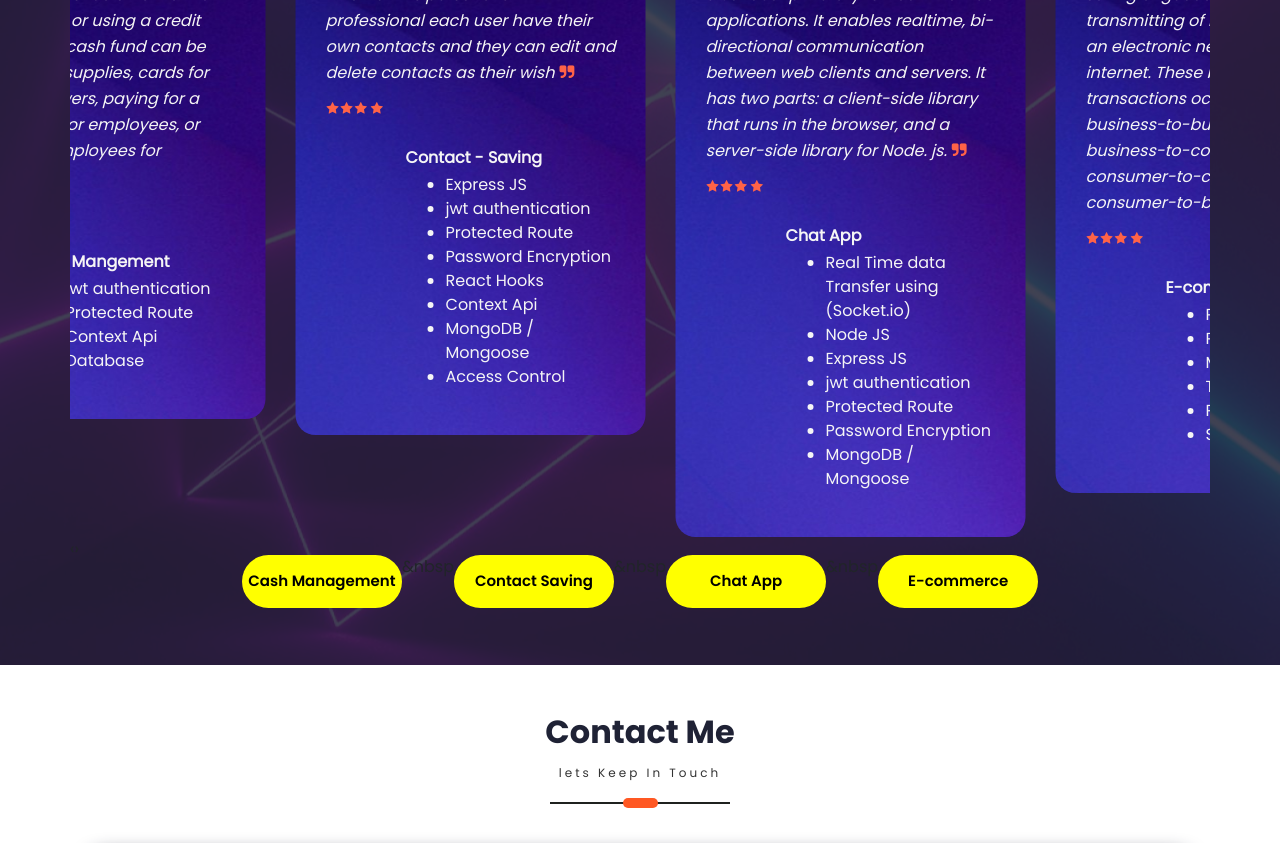
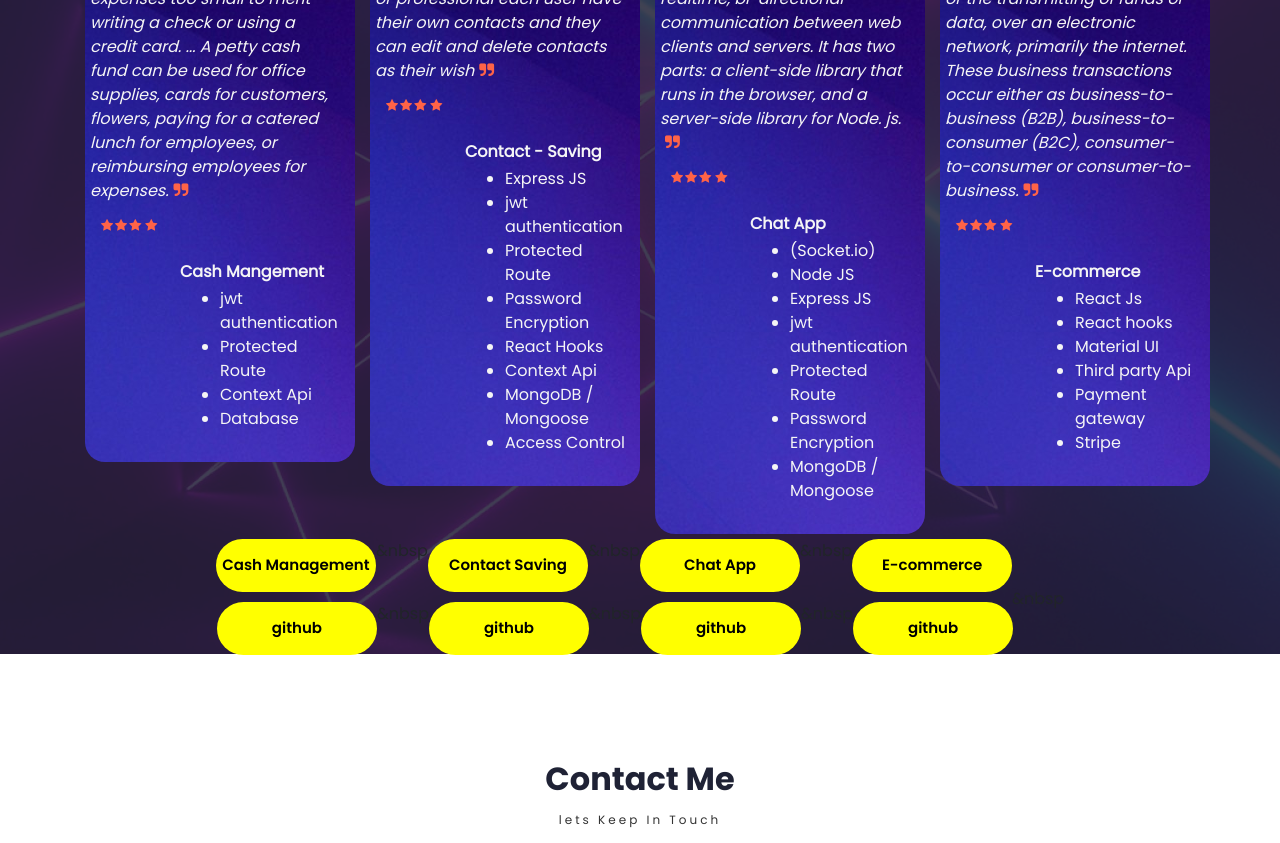
Before and after one commit to guru2711/guru-portfolio, a React (Create React App) app in the folder portfolio/: page / in a window 1280 px wide. Shown: the part 2440-3283 px from the top of the page. Built offline with nearby package versions, Linux system fonts and the light colour scheme; a web font is replaced by a local one.

Commit message:
"projects"

```diff
--- a/portfolio/src/portfolioContainer/Testimonial/Testimonial.css
+++ b/portfolio/src/portfolioContainer/Testimonial/Testimonial.css
@@ -1,5 +1,5 @@
 .testimonial-section {
-  padding: 80px 0 80px;
+  padding: 80px 0 120px;
   background-image: url("../../../src/assets/Home/huawei-matebook-pro-2019-3840x2160-abstract-colorful-4k-22321.jpg");
   background-position: center;
   background-attachment: fixed;
@@ -24,7 +24,8 @@
   overflow: hidden;
   display: flex;
   justify-content: center;
-  margin-top: -110px;
+  margin-top: -120px;
+  padding: 5px;
 }
 .footer-image img {
   max-width: 100%;
@@ -33,7 +34,8 @@
 
 .testimonial-section .testi-item {
   background-color: white;
-  padding: 30px;
+  width: 270px;
+  padding: 15px;
   background-image: url("../../../src/assets/Home/huawei-matebook-pro-2019-3840x2160-abstract-colorful-4k-22321.jpg");
   border-radius: 20px;
   color: whitesmoke;
@@ -41,9 +43,10 @@
 
 .testimonial-section .testi-item p {
   font-size: 16px;
-  line-height: 26px;
-  font-weight: 400;
+  line-height: 24px;
+  font-weight: 500;
   margin: 0 0 10px;
+  margin-left: -10px;
   font-style: italic;
 }
 .testimonial-section .testi-item p .fa-quote-left {
@@ -69,19 +72,19 @@
 .testimonial-section .client-info {
   position: relative;
   padding-left: 80px;
-  padding-top: 5px;
+  padding-top: 2px;
   min-height: 60px;
 }
-.testimonial-section .client-info img {
+/* .testimonial-section .client-info img {
   height: 70px;
-  width: 70px;
+  width: 0px;
   border: 2px solid transparent;
   border-color: black;
   left: 0;
   top: 0;
   border-radius: 50%;
   position: absolute;
-}
+} */
 .testimonial-section .client-info h5 {
   font-size: 16px;
   font-weight: 600;
@@ -95,6 +98,20 @@
   margin: 0;
 }
 
+.footer-images {
+  width: 100%;
+  height: 100%;
+  max-width: 1920px;
+  overflow: hidden;
+  display: flex;
+  justify-content: center;
+  margin-top: -110px;
+  margin-left: -25px;
+}
+
+.owl-carousel {
+  width: 100%;
+}
 @media only screen and (max-width: 810px) {
   a {
     width: 100%;
--- a/portfolio/src/portfolioContainer/Testimonial/Testimonial.js
+++ b/portfolio/src/portfolioContainer/Testimonial/Testimonial.js
@@ -12,7 +12,7 @@
     loop: true,
     margin: 0,
     nav: true,
-    autoplay: true,
+    autoplay: false,
     autoplayHoverPause: true,
     smartSpeed: 5000,
     responsive: {
@@ -22,8 +22,8 @@
       768: {
         items: 1,
       },
-      1000: {
-        items: 3,
+      1080: {
+        items: 4,
       },
     },
   };
@@ -137,7 +137,6 @@
                   <div className="testi-comment">
                     <p>
                       <i className="fa fa-quote-left" />
-                      Chat App is real Time data transfer using Socket.io,
                       Socket.IO is a JavaScript library for realtime web
                       applications. It enables realtime, bi-directional
                       communication between web clients and servers. It has two
@@ -167,7 +166,7 @@
                     {/* <img src={lady} alt="no internet connection"></img> */}
                     <h5>Chat App</h5>
                     <ul>
-                      <li>Real Time data Transfer using (Socket.io)</li>
+                      <li>(Socket.io)</li>
                       <li>Node JS</li>
                       <li>Express JS</li>
                       <li>jwt authentication</li>
@@ -281,7 +280,6 @@
           </button>
         </a>
         &nbsp
-        <br />
         <a
           className="4"
           href="https://ecommerce-guru.netlify.app/"
@@ -299,6 +297,86 @@
             <bold>E-commerce</bold>
           </button>
         </a>
+        <br />
+        <br />
+        &nbsp
+      </div>
+      <br />
+      <br />
+      <br />
+      <br />
+      <div className="footer-images">
+        <a
+          className="1"
+          href="https://github.com/guru2711/PettyCash"
+          target="_blank"
+          rel="noreferrer"
+        >
+          <button
+            className="btn highlighted-btn"
+            style={{
+              backgroundColor: "yellow",
+              color: "black",
+              fontSize: "15px",
+            }}
+          >
+            github
+          </button>
+        </a>
+        &nbsp
+        <a
+          className="1"
+          href="https://github.com/guru2711/contact-saving-front"
+          target="_blank"
+          rel="noreferrer"
+        >
+          <button
+            className="btn highlighted-btn"
+            style={{
+              backgroundColor: "yellow",
+              color: "black",
+              fontSize: "15px",
+            }}
+          >
+            github
+          </button>
+        </a>
+        &nbsp
+        <a
+          className="1"
+          href="https://github.com/guru2711/socketio-chatapp"
+          target="_blank"
+          rel="noreferrer"
+        >
+          <button
+            className="btn highlighted-btn"
+            style={{
+              backgroundColor: "yellow",
+              color: "black",
+              fontSize: "15px",
+            }}
+          >
+            github
+          </button>
+        </a>
+        &nbsp
+        <a
+          className="1"
+          href="https://github.com/guru2711/project_e_commerce-main"
+          target="_blank"
+          rel="noreferrer"
+        >
+          <button
+            className="btn highlighted-btn"
+            style={{
+              backgroundColor: "yellow",
+              color: "black",
+              fontSize: "15px",
+            }}
+          >
+            github
+          </button>
+        </a>
       </div>
     </div>
   );
```
